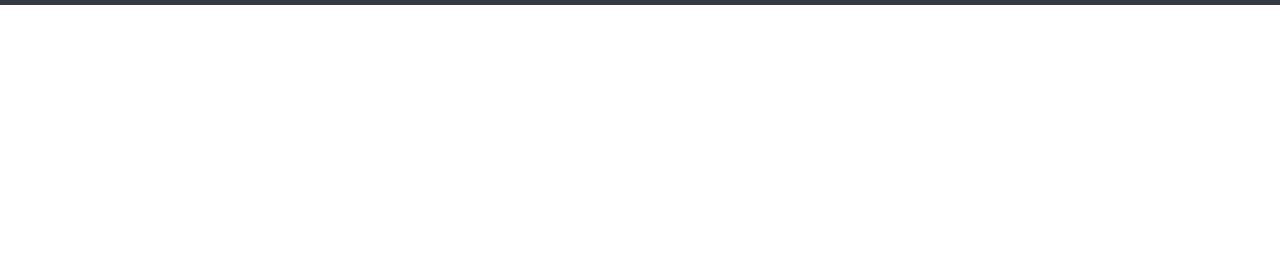
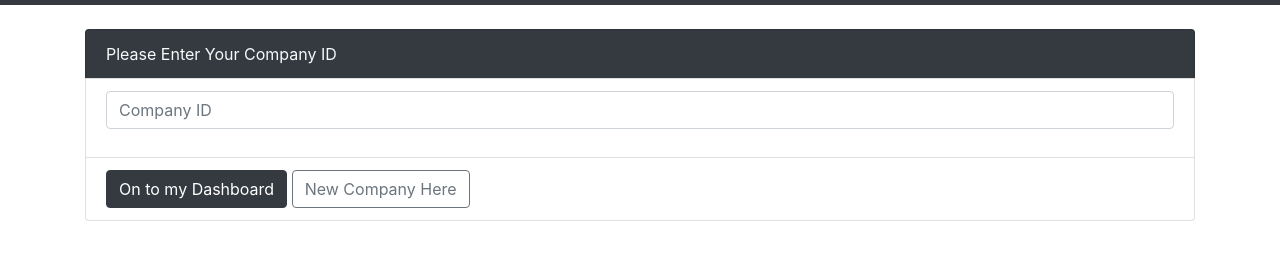
Before and after one commit to genericUser0000/placement_portal, a website: page company.html in a window 1280 px wide. Shown: the part 51-308 px from the top of the page. Drawn offline with nearby package versions, Linux system fonts and the light colour scheme.

Commit message:
added basic files for nodejs development

```diff
--- a/company.html
+++ b/company.html
@@ -35,6 +35,21 @@
     </nav>
 
 
+    <div class="container mt-4">
+            <ul class="list-group">
+                <li class="list-group-item disabled bg-dark text-light">Please Enter Your Company ID</li>
+                <li class="list-group-item">
+                    <div class="input-group mb-3">
+                        <input type="text" class="form-control" placeholder="Company ID" aria-label="Company ID"
+                            aria-describedby="basic-addon1">
+                    </div>
+                </li>
+                <li class="list-group-item"><button type="submit" class="btn btn-dark mx-auto">On to my Dashboard</button>
+                    <button type="submit" class="btn btn-outline-secondary mx-auto">New Company Here</button></li>
+            </ul>
+        </div>
+
+
 
 
 
```
Also changed, not shown: admin.html (+13 -0 lines), index.html (+14 -0 lines), package.json (added, +26 -0 lines), 1 other file.
